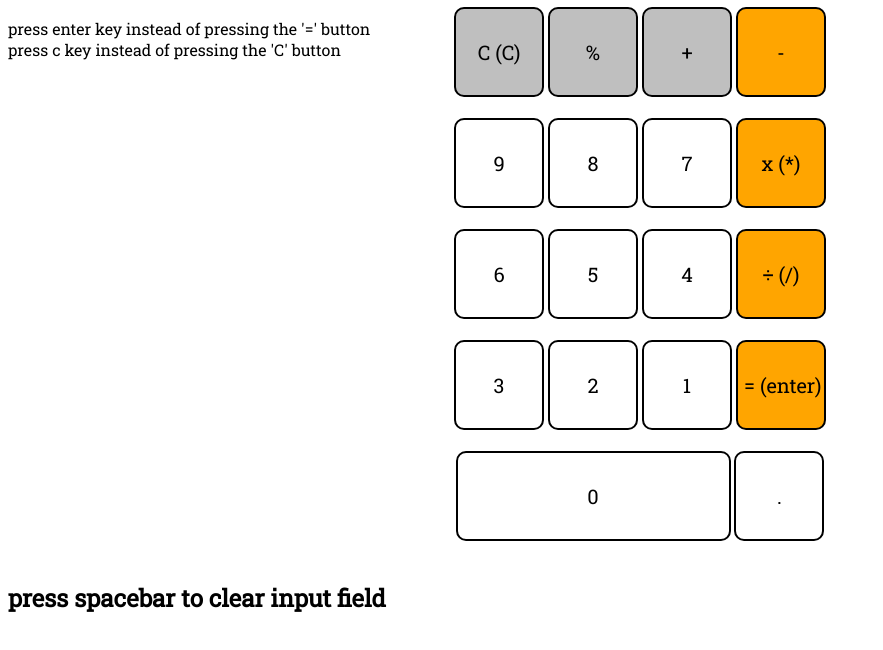
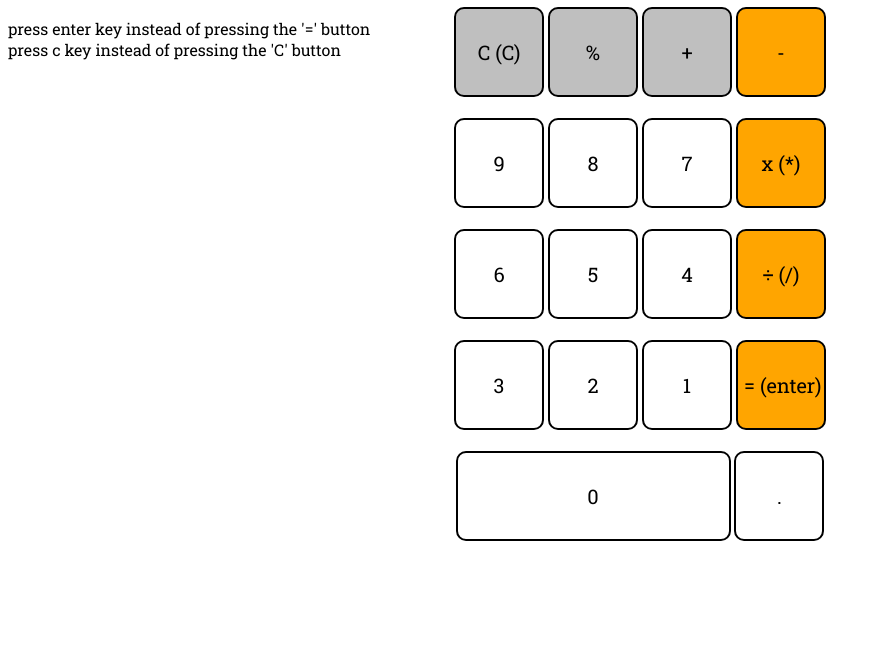
Before and after one commit to CloudGlitch/calto, a plain HTML site: page index.html in a window 1280 px wide. Shown: the part 90-740 px from the top of the page, without its empty margins (0-883 px from the left). Drawn offline with Linux system fonts and the light colour scheme.

Commit message:
Update index.html

```diff
--- a/index.html
+++ b/index.html
@@ -87,7 +87,7 @@ body {
         <input type="button" id="." value="." onclick="cal.display.value+='.'">
         <br><br>
 <form>
-</div></center><h2>press spacebar to clear input field</h2>
+</div></center>
 </body>
         <script language="JavaScript">
 document.addEventListener("keydown", function(e) {
```
